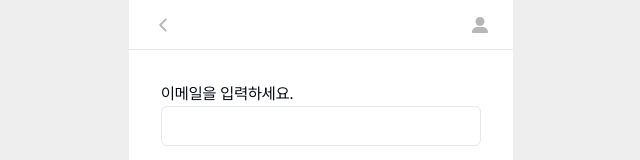
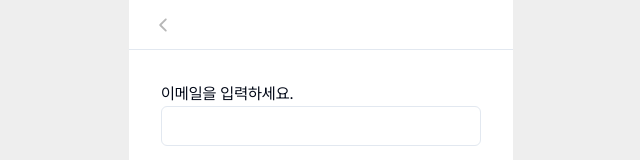
Before and after one commit to developthreefeet/big-brother-FE, a Next.js app: page /account in a window 1280 px wide. Shown: the top 160 px of the page, without its empty margins (319-959 px from the left). Built offline with nearby package versions, Linux system fonts and the light colour scheme.

Commit message:
style: account 페이지에서 user icon 보이지 않게 스타일링

```diff
--- a/src/widgets/Header/CommonHeader.tsx
+++ b/src/widgets/Header/CommonHeader.tsx
@@ -56,7 +56,7 @@ const CommonHeader = () => {
         />
       </Button>
       <p className="text-lg font-bold text-blue-500">{getPageName()}</p>
-      {pathname !== '/join' ? (
+      {pathname !== '/join' && pathname !== '/account' ? (
         <TooltipProvider>
           <Tooltip>
             <TooltipTrigger asChild>
```
